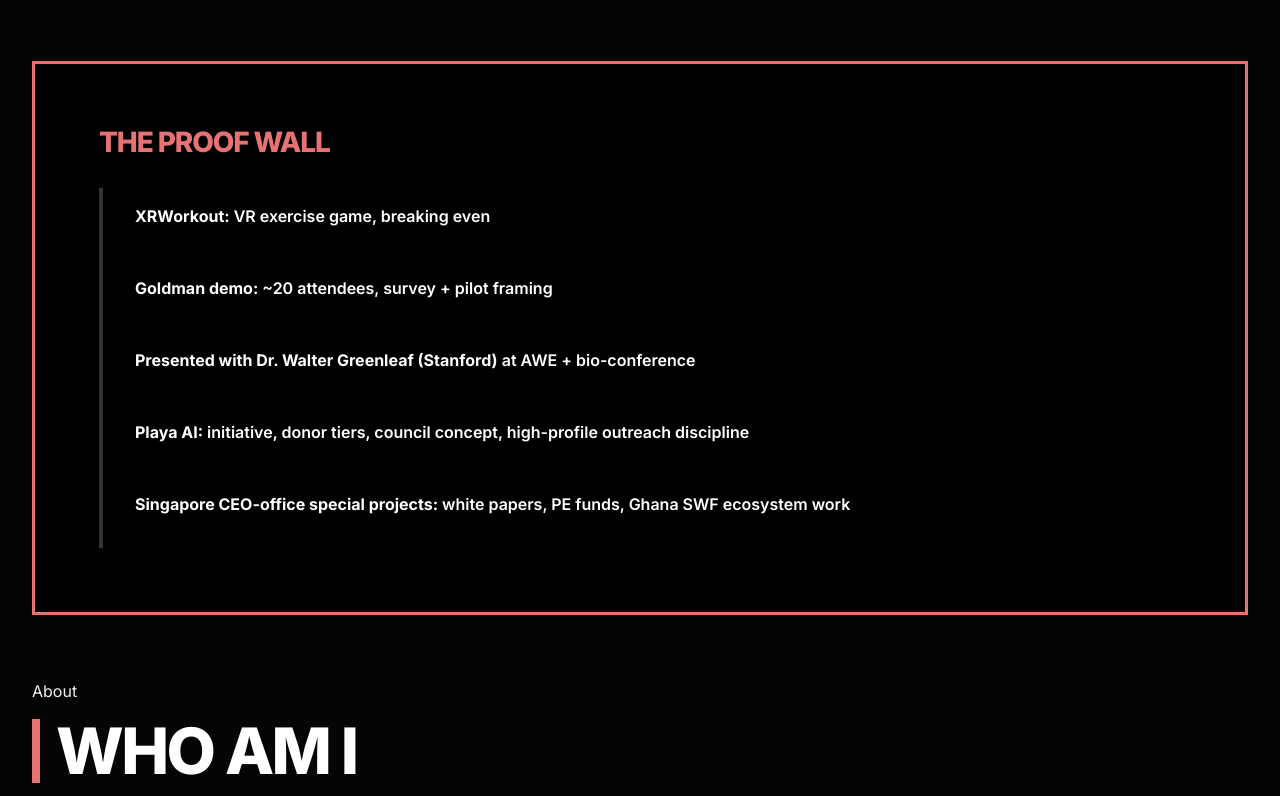
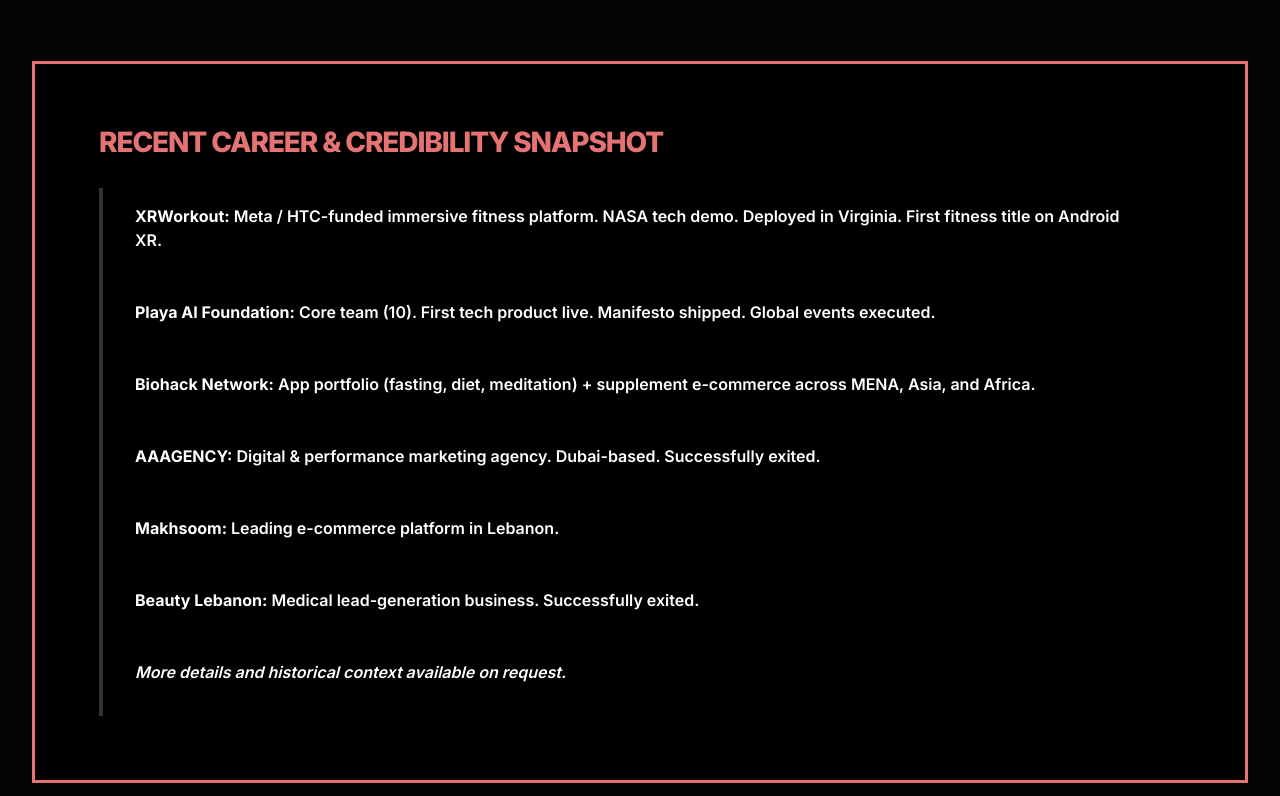
Before and after one commit to a-a-z-z/Alex_Azzi, a plain HTML site: page index.html in a window 1280 px wide. Shown: the part 1084-1880 px from the top of the page. Drawn offline with Linux system fonts and the light colour scheme.

Commit message:
Editing the Proof Wall

```diff
--- a/index.html
+++ b/index.html
@@ -66,31 +66,61 @@
 <section id="proof" class="section">
   <div class="container">
     <div class="proof-wall">
-                <h3>The Proof Wall</h3>
+      <h3>Recent Career & Credibility Snapshot</h3>
 
       <div class="proof-items">
         <div class="proof-item">
           <span class="proof-icon">▸</span>
-                        <p class="proof-text"><strong>XRWorkout:</strong> VR exercise game, breaking even</p>
+          <p class="proof-text">
+            <strong>XRWorkout:</strong> Meta / HTC-funded immersive fitness platform. NASA tech demo.
+            Deployed in Virginia. First fitness title on Android XR.
+          </p>
         </div>
+
         <div class="proof-item">
           <span class="proof-icon">▸</span>
-                        <p class="proof-text"><strong>Goldman demo:</strong> ~20 attendees, survey + pilot framing</p>
+          <p class="proof-text">
+            <strong>Playa AI Foundation:</strong> Core team (10). First tech product live.
+            Manifesto shipped. Global events executed.
+          </p>
         </div>
+
         <div class="proof-item">
           <span class="proof-icon">▸</span>
-                        <p class="proof-text"><strong>Presented with Dr. Walter Greenleaf (Stanford)</strong> at AWE +
-                            bio-conference</p>
+          <p class="proof-text">
+            <strong>Biohack Network:</strong> App portfolio (fasting, diet, meditation) +
+            supplement e-commerce across MENA, Asia, and Africa.
+          </p>
         </div>
+
         <div class="proof-item">
           <span class="proof-icon">▸</span>
-                        <p class="proof-text"><strong>Playa AI:</strong> initiative, donor tiers, council concept,
-                            high-profile outreach discipline</p>
+          <p class="proof-text">
+            <strong>AAAGENCY:</strong> Digital & performance marketing agency.
+            Dubai-based. Successfully exited.
+          </p>
         </div>
+
         <div class="proof-item">
           <span class="proof-icon">▸</span>
-                        <p class="proof-text"><strong>Singapore CEO-office special projects:</strong> white papers, PE
-                            funds, Ghana SWF ecosystem work</p>
+          <p class="proof-text">
+            <strong>Makhsoom:</strong> Leading e-commerce platform in Lebanon.
+          </p>
+        </div>
+
+        <div class="proof-item">
+          <span class="proof-icon">▸</span>
+          <p class="proof-text">
+            <strong>Beauty Lebanon:</strong> Medical lead-generation business.
+            Successfully exited.
+          </p>
+        </div>
+
+        <div class="proof-item">
+          <span class="proof-icon">▸</span>
+          <p class="proof-text">
+            <em>More details and historical context available on request.</em>
+          </p>
         </div>
       </div>
     </div>
@@ -240,31 +270,6 @@
                     </div>
                 </div>
 
-                <!-- Quest 3 Technical Case Study -->
-                <div class="card">
-                    <div class="card-header">
-                        <p class="card-subtitle">Technical</p>
-                        <h3 class="card-title">Quest 3 Camera Access & Object Detection</h3>
-                    </div>
-                    <div class="card-content">
-                        <p><strong>The Stakes:</strong> In immersive tech, "we can" is cheap; "we already did" changes
-                            the room.</p>
-
-                        <p><strong>The Approach:</strong></p>
-                        <ul style="color: var(--color-text-secondary); margin-left: 1.5rem; margin-bottom: 1rem;">
-                            <li>CTO pioneered camera access on Quest 3</li>
-                            <li>Implemented object detection for usable product primitives</li>
-                            <li>Treated as infrastructure for repeatable product loops</li>
-                            <li>Used as credibility proof point for partners</li>
-                        </ul>
-
-                        <p><strong>Results:</strong> Technical milestones delivered, partner-facing credibility
-                            strengthened</p>
-
-                        <p><strong>Key Lesson:</strong> Frontier capability must be converted into primitives, then
-                            loops.</p>
-                    </div>
-                </div>
             </div>
         </div>
     </section>
```
Lines whose indentation alone changed are shown as unchanged.
